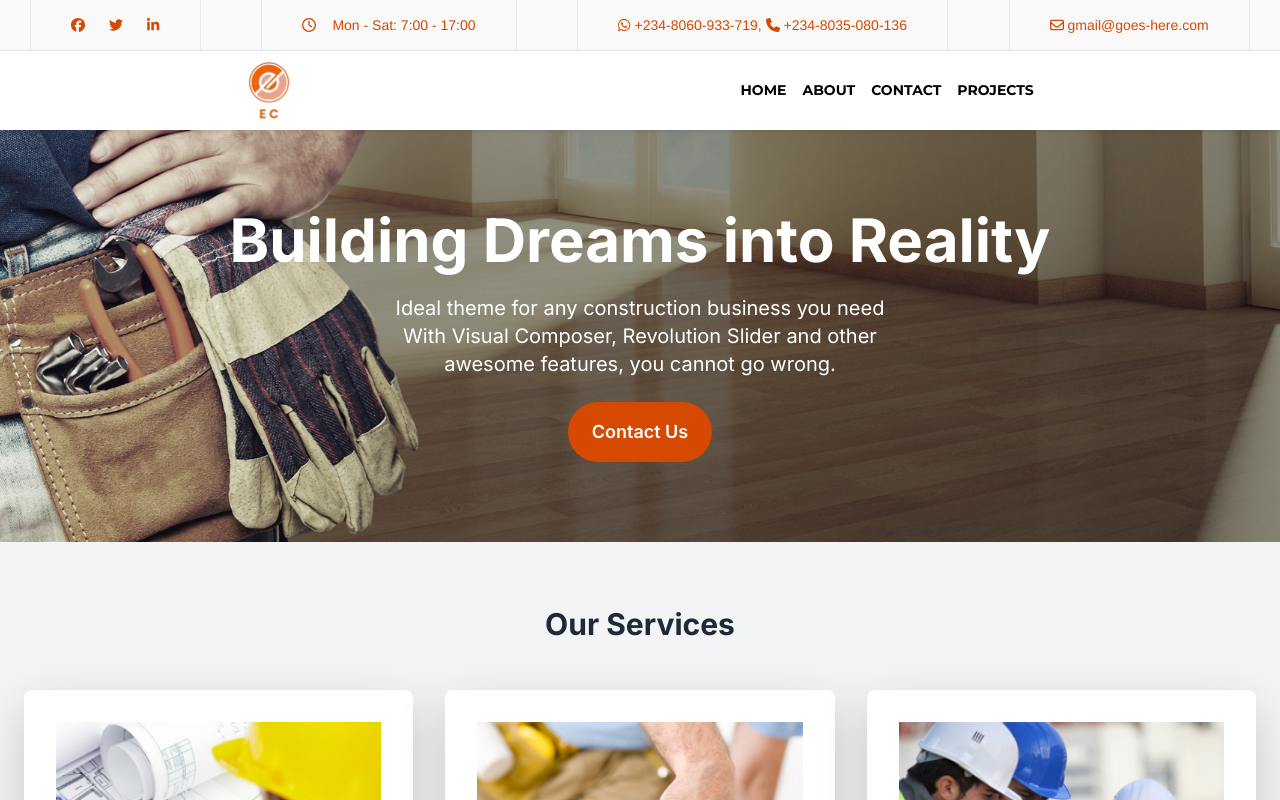
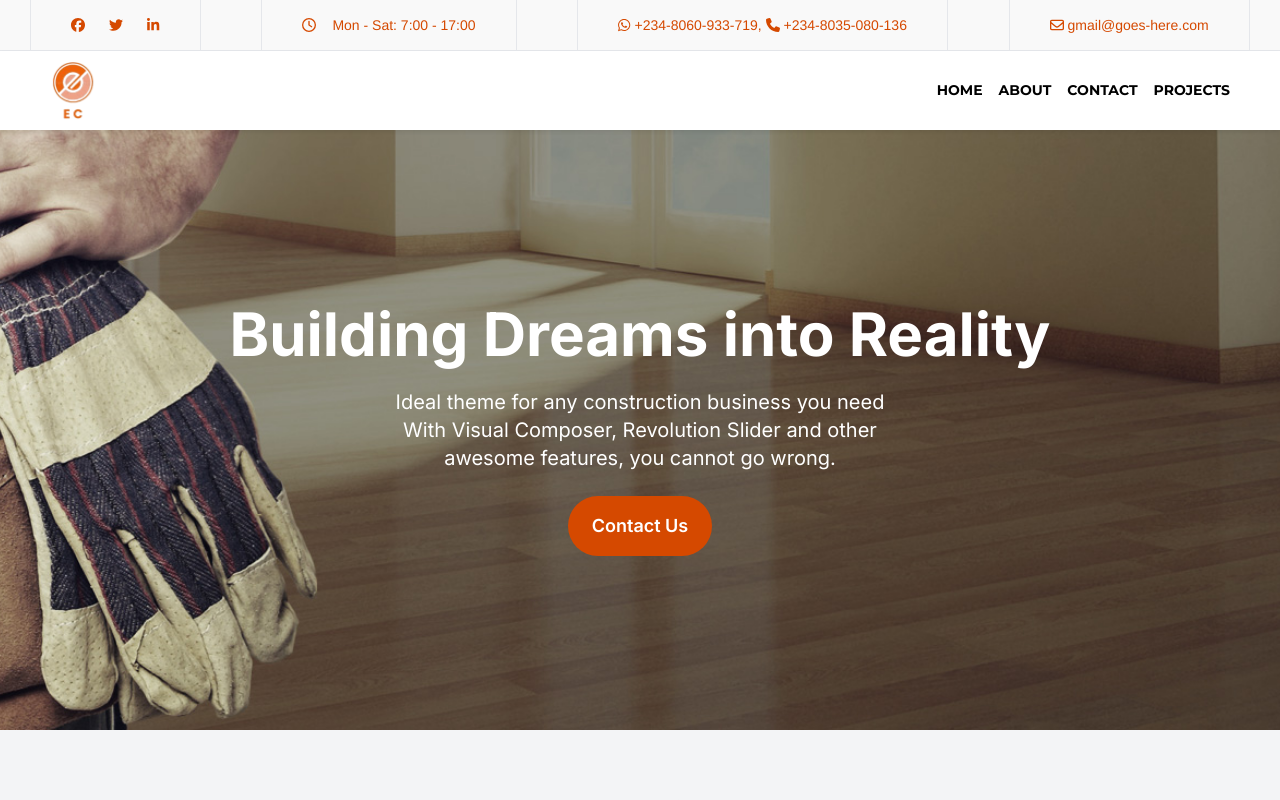
Before and after one commit to tobidechamp15/Eunimic-Construction, a Next.js app: page / in a window 1280 px wide. Shown: the top 800 px of the page. Built offline with nearby package versions, Linux system fonts and the light colour scheme.

Commit message:
dev changes

```diff
--- a/components/Footer.jsx
+++ b/components/Footer.jsx
@@ -17,19 +17,17 @@ const Footer = () => {
         </div>
 
         <div className="w-full md:w-1/4 mb-6 md:mb-0">
-          <h3 className="text-xl font-bold mb-4">NAVIGATION</h3>
-          <ul>
+          <h3 className="text-xl font-bold mb-4 w-fit">NAVIGATION</h3>
+          <div className="w-fit flex flex-col">
             {[
               'Home',
+              'Services',
               'Projects',
-              'What we do',
+              'Blog',
+              'Contact us',
               'About us',
-              'Blog',
-              'Shop',
-              'Contact us',
-              'DARK DEMO',
             ].map((item) => (
-              <li key={item} className="mb-2  ">
+              <span key={item} className="mb-2 w-fit ">
                 <Link
                   // href={`/${item.toLowerCase().replace(/\s+/g, '-')}`}
                   href="/"
@@ -37,9 +35,9 @@ const Footer = () => {
                 >
                   {item}
                 </Link>
-              </li>
+              </span>
             ))}
-          </ul>
+          </div>
         </div>
 
         <div className="w-full md:w-1/4 mb-6 md:mb-0">
--- a/components/Hero.jsx
+++ b/components/Hero.jsx
@@ -26,7 +26,7 @@ const Hero = () => {
 
   return (
     <motion.div
-      className=" bg-cover bg-center text-white relative"
+      className=" bg-cover bg-center text-white relative min-h-[75vh] flex items-center justify-center "
       ref={ref}
       initial="hidden"
       animate={controls}
@@ -34,7 +34,7 @@ const Hero = () => {
     >
       <Image src={headerBg} className="absolute object-cover h-full w-full" />
       {/* <div className="overlay absolute inset-0 bg-black bg-opacity-50"></div> */}
-      <div className="container mx-auto px-6 py-20 flex flex-col items-center text-center relative ">
+      <div className="container mx-auto px-6 py-20 flex flex-col items-center text-center relative justify-center">
         <h1 className="text-[26px] md:text-6xl font-bold mb-4 transition-all duration-700 transform hover:scale-105">
           Building Dreams into Reality
         </h1>
--- a/components/Navbar.jsx
+++ b/components/Navbar.jsx
@@ -14,7 +14,7 @@ const Navbar = () => {
   };
 
   return (
-    <div className="container-fluid bg-white shadow-sm py-2 flex justify-between px-4 md:justify-around items-center sticky top-0 z-10">
+    <div className="container-fluid bg-white shadow-sm py-2 flex justify-between xsm:px-4  md:px-[50px] items-center sticky top-0 z-10">
       <Sidebar isOpen={isOpen} handleSideBar={handleSideBar} />
       <div className="flex items-center justify-center">
         <Image src={logo} className="w-[50px]" alt="Logo" />
```
